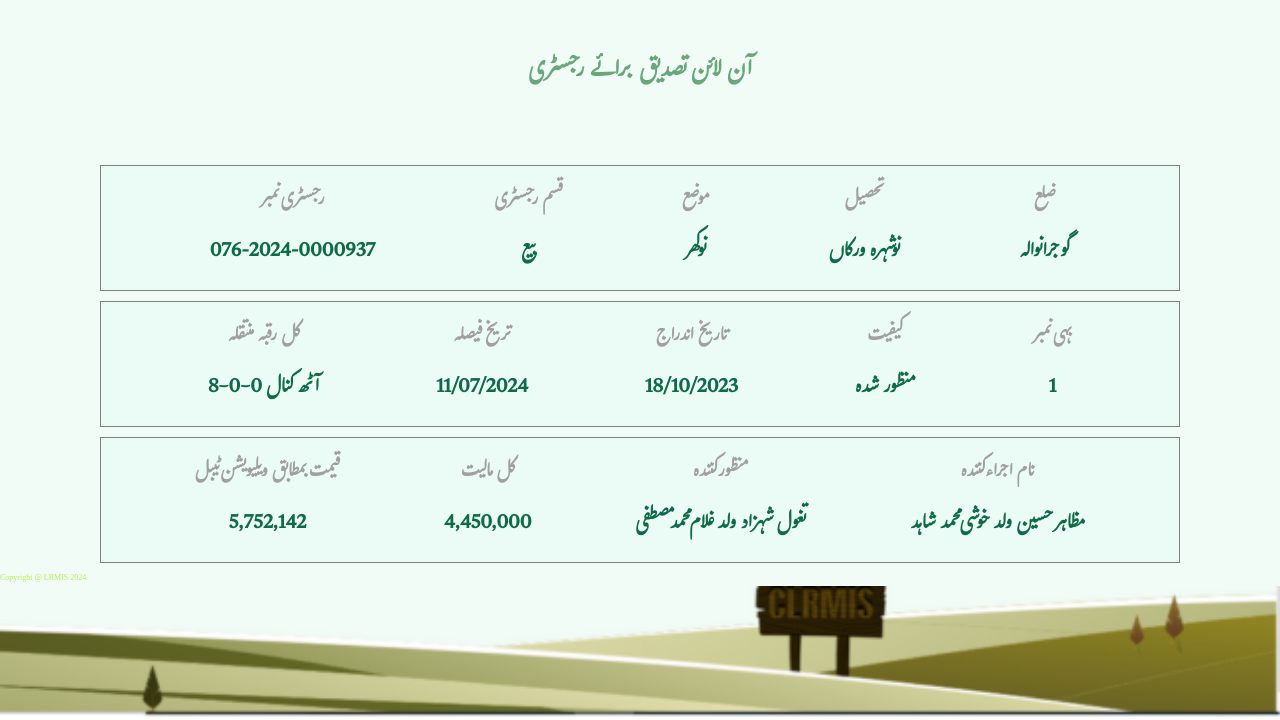
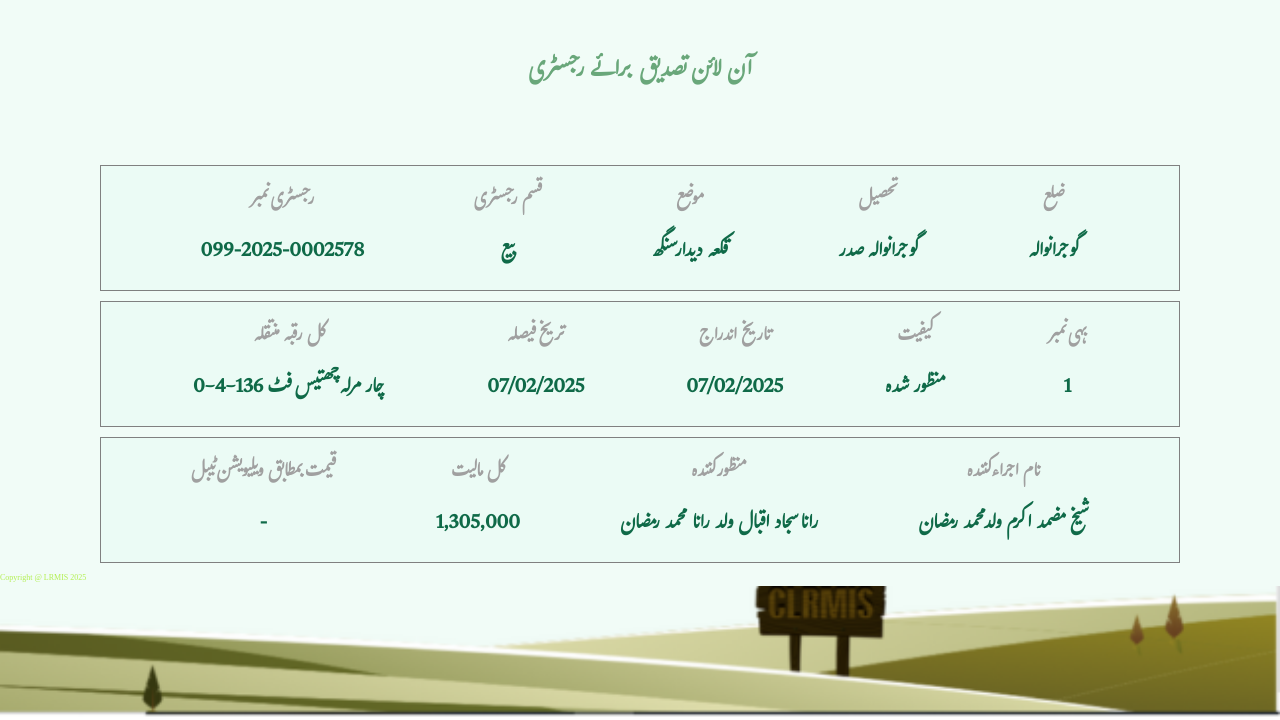
Before and after one commit to punjabzameen/https-onlinefard.punjab-zameen.gov.pk-RegistryVerification-data-HZVAQeF2tYkBMGkDQK2u2CKG2PRZ2I07B3, a plain HTML site: page index.html in a window 1280 px wide. Shown: the part 80-800 px from the top of the page. Drawn offline with Linux system fonts and the light colour scheme.

Commit message:
Update index.html

```diff
--- a/index.html
+++ b/index.html
@@ -32,7 +32,7 @@
             <div class="item text1">
                 <h3>رجسٹری نمبر
                 </h3>
-                <p>076-2024-0000937
+                <p>099-2025-0002578
                 </p>
             </div>
             <div class="item text2"><h3>قسم رجسٹری
@@ -42,13 +42,13 @@
             <div class="item text3">
                 <h3>موضع
                 </h3>
-                <p>نوکھر
+                <p>قکعہ دیدار سنگھ
                 </p>
             </div>
             <div class="item text4">
                 <h3>تحصیل
                 </h3>
-                <p>نوشہرہ ورکاں
+                <p>گوجرانوالہ صدر
                 </p>
             </div>
             <div class="item text5">
@@ -63,18 +63,18 @@
             <div class="item text1">
                 <h3>کل رقبہ منتقلہ
                 </h3>
-                <p>8-0-0 آٹھ کنال
+                <p>0-4-136 چار مرلہ چھتیس فٹ
                 </p>
             </div>
             <div class="item text2"><h3>تریخ فیصلہ
 
             </h3>
-            <p>11/07/2024
+            <p>07/02/2025
             </p></div>
             <div class="item text3">
                 <h3>تاریخ اندراج
                 </h3>
-                <p>18/10/2023
+                <p>07/02/2025
                 </p>
             </div>
             <div class="item text4">
@@ -95,23 +95,23 @@
             <div class="item text1">
                 <h3>قیمت بمطابق ویلیویشن ٹیبل
                 </h3>
-                <p>5,752,142
+                <p>-
                 </p>
             </div>
             <div class="item text2"><h3>کل مالیت
             </h3>
-            <p>4,450,000
+            <p>1,305,000
             </p></div>
             <div class="item text3">
                 <h3>منظور کنندہ
                 </h3>
-                <p>تغول شہزاد ولد غلام محمد مصطفی
+                <p>رانا سجاد اقبال ولد رانا محمد رمضان
                 </p>
             </div>
             <div class="item text4">
                 <h3>نام اجراء کنندہ
                 </h3>
-                <p>مظاہر حسین ولد خوشی محمد شاہد
+                <p>شیخ مضمد اکرم ولد محمد رمضان
                 </p>
             </div>
 
@@ -120,7 +120,7 @@
     </section>
     <!-- ----------------- Inage section------------------ -->
      <div class="bottom_img">
-        Copyright @ LRMIS 2024
+        Copyright @ LRMIS 2025
 
      </div>
      <!-- <div class="main">
```
